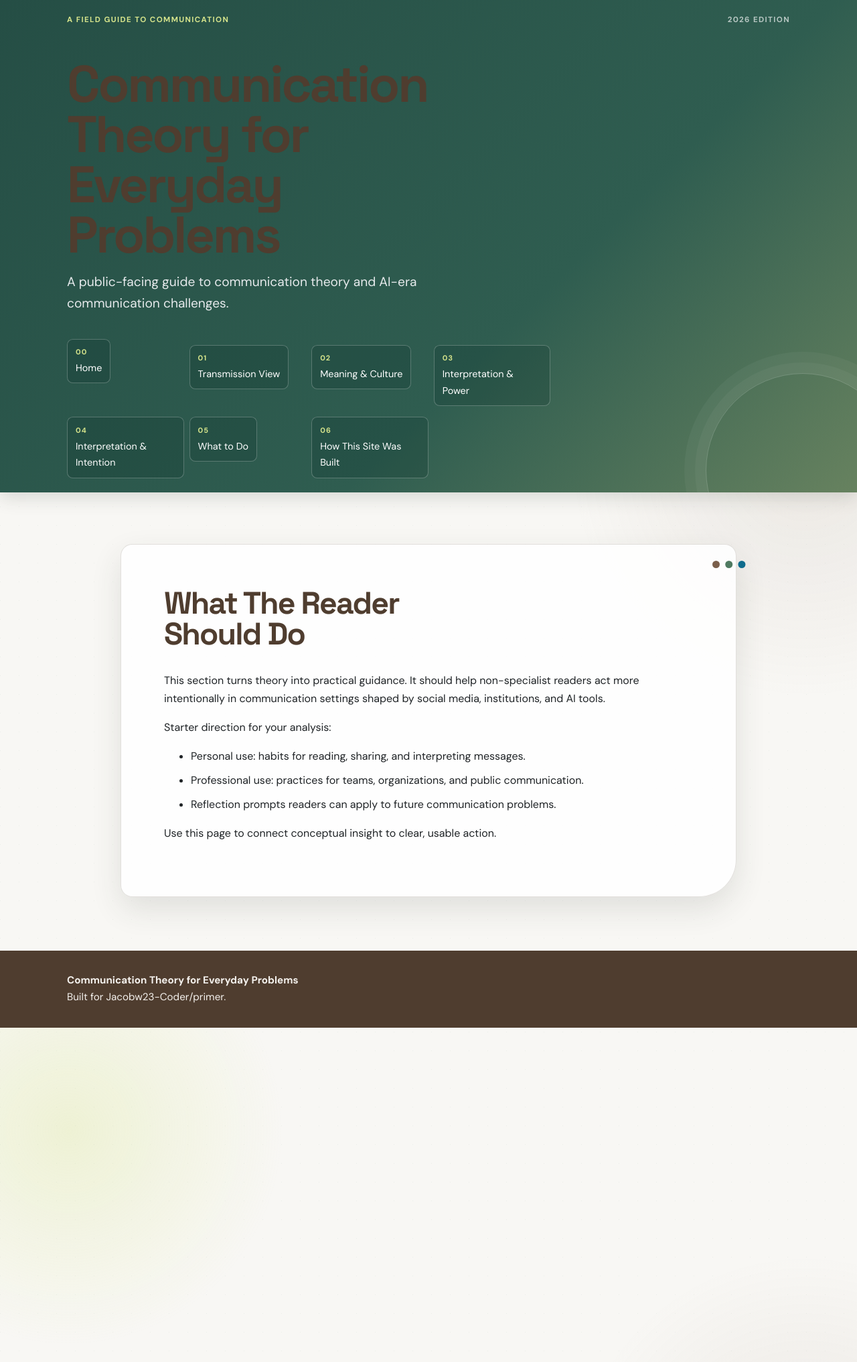
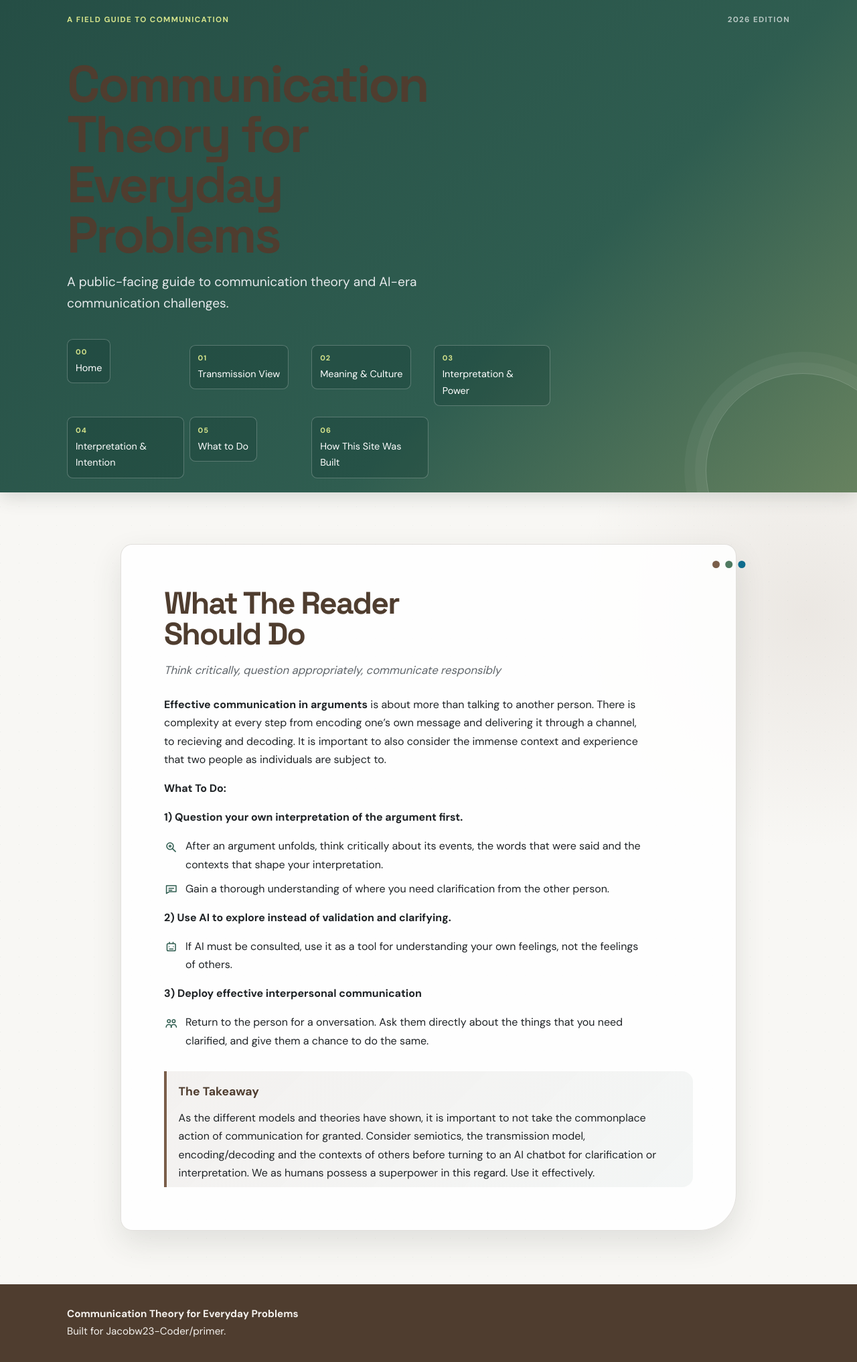
Before and after one commit to Jacobw23-Coder/primer, a Jekyll site: the page built from pages/what-the-reader-should-do.md, in a window 1280 px wide. Shown: the whole page at 67% size. Built offline with Jekyll 4.4.1, drawn with Linux system fonts in a browser that asks for light colours.

Commit message:
Filled in majority of info on wha to do page

```diff
--- a/assets/css/style.css
+++ b/assets/css/style.css
@@ -461,6 +461,29 @@ li + li {
   stroke-width: 1.8;
 }
 
+.action-list {
+  list-style: none;
+  padding-left: 0;
+}
+
+.action-list li {
+  display: flex;
+  align-items: flex-start;
+  gap: 0.65rem;
+}
+
+.action-icon {
+  flex: 0 0 1.35rem;
+  width: 1.35rem;
+  height: 1.35rem;
+  margin-top: 0.28rem;
+  fill: none;
+  stroke: var(--forest-green);
+  stroke-linecap: round;
+  stroke-linejoin: round;
+  stroke-width: 1.7;
+}
+
 a {
   color: #0a5f78;
   text-decoration-thickness: 0.12em;
--- a/pages/what-the-reader-should-do.md
+++ b/pages/what-the-reader-should-do.md
@@ -2,13 +2,55 @@
 layout: default
 title: What The Reader Should Do
 ---
+<p class="subheading"><em>Think critically, question appropriately, communicate responsibly</em></p>
 
-This section turns theory into practical guidance. It should help non-specialist readers act more intentionally in communication settings shaped by social media, institutions, and AI tools.
+**Effective communication in arguments** is about more than talking to another person. There is complexity at every step from encoding one's own message and delivering it through a channel, to recieving and decoding. It is important to also consider the immense context and experience that two people as individuals are subject to.
 
-Starter direction for your analysis:
+**What To Do:**
 
-- Personal use: habits for reading, sharing, and interpreting messages.
-- Professional use: practices for teams, organizations, and public communication.
-- Reflection prompts readers can apply to future communication problems.
+**1) Question your own interpretation of the argument first.**
+<ul class="action-list">
+  <li>
+    <svg class="action-icon" viewBox="0 0 24 24" aria-hidden="true" focusable="false">
+      <circle cx="10" cy="10" r="5.5"></circle>
+      <path d="m14 14 5 5"></path>
+      <path d="M8 10h4M10 8v4"></path>
+    </svg>
+    <span>After an argument unfolds, think critically about its events, the words that were said and the contexts that shape your interpretation.</span>
+  </li>
+  <li>
+    <svg class="action-icon" viewBox="0 0 24 24" aria-hidden="true" focusable="false">
+      <path d="M4 5.5h16v10H9l-5 3v-13Z"></path>
+      <path d="M8 10h8M8 13h5"></path>
+    </svg>
+    <span>Gain a thorough understanding of where you need clarification from the other person.</span>
+  </li>
+</ul>
 
-Use this page to connect conceptual insight to clear, usable action.
+**2) Use AI to explore instead of validation and clarifying.**
+<ul class="action-list">
+  <li>
+    <svg class="action-icon" viewBox="0 0 24 24" aria-hidden="true" focusable="false">
+      <rect x="5" y="6" width="14" height="12" rx="2"></rect>
+      <path d="M9 6V4M15 6V4M8.5 11h.01M15.5 11h.01M9 15h6"></path>
+    </svg>
+    <span>If AI must be consulted, use it as a tool for understanding your own feelings, not the feelings of others.</span>
+  </li>
+</ul>
+
+**3) Deploy effective interpersonal communication**
+<ul class="action-list">
+  <li>
+    <svg class="action-icon" viewBox="0 0 24 24" aria-hidden="true" focusable="false">
+      <circle cx="8" cy="8" r="2.5"></circle>
+      <circle cx="16" cy="8" r="2.5"></circle>
+      <path d="M3.5 18c.3-3 1.8-4.5 4.5-4.5s4.2 1.5 4.5 4.5M11.5 18c.3-3 1.8-4.5 4.5-4.5s4.2 1.5 4.5 4.5"></path>
+    </svg>
+    <span>Return to the person for a onversation. Ask them directly about the things that you need clarified, and give them a chance to do the same.</span>
+  </li>
+</ul>
+
+<div class="page-callout">
+  <strong>The Takeaway</strong>
+  <p>As the different models and theories have shown, it is important to not take the commonplace action of communication for granted. Consider semiotics, the transmission model, encoding/decoding and the contexts of others before turning to an AI chatbot for clarification or interpretation. We as humans possess a superpower in this regard. Use it effectively.</p>
+</div>
```
